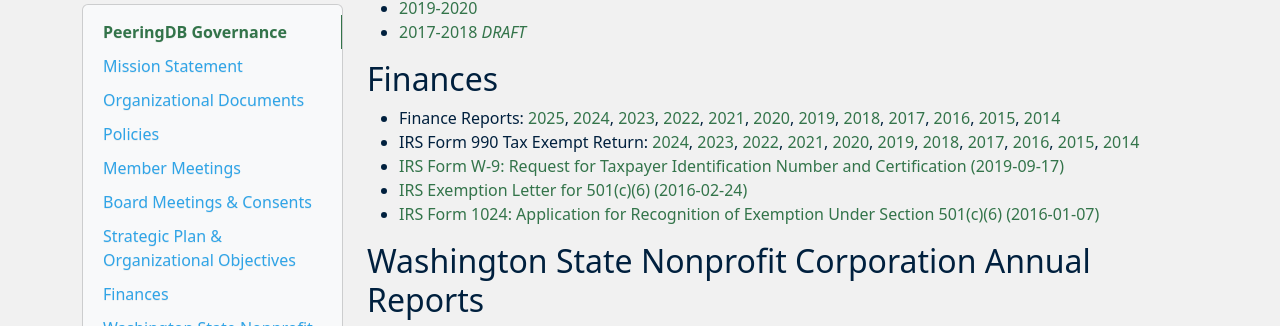
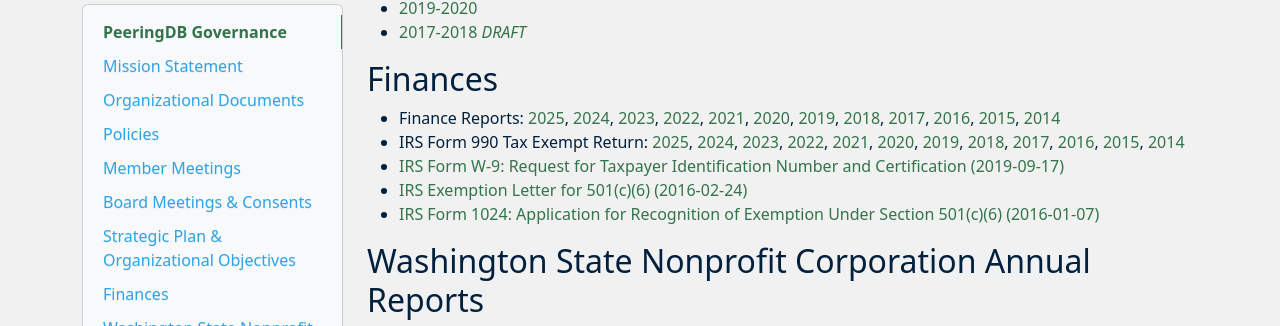
Before and after one commit to peeringdb/docs, an MkDocs documentation site: the page built from docs/gov.md, in a window 1280 px wide and 900 px high, scrolled down 1313 px. Shown: the part 129-455 px from the top of the window. Built offline with MkDocs 1.6.1, drawn with Linux system fonts in a browser that asks for light colours; nearby versions of some CDN libraries.

Commit message:
Add 2025 form 990 (#442)
* add 2025 990

```diff
--- a/docs/gov.md
+++ b/docs/gov.md
@@ -59,7 +59,7 @@
 ## Finances
 
 - Finance Reports: [2025](gov/finances/2025-12-31_PeeringDB_Finances.pdf), [2024](gov/finances/2024-12-31_PeeringDB_Finances.pdf), [2023](gov/finances/2023-12-31_PeeringDB_Finances.pdf), [2022](gov/finances/2022-12-31_PeeringDB_Finances.pdf), [2021](gov/finances/2021-12-31_PeeringDB_Finances.pdf), [2020](gov/finances/2020-12-31_PeeringDB_Finances.pdf), [2019](gov/finances/2019-12-31_PeeringDB_Finances.pdf), [2018](gov/finances/2018-12-31_PeeringDB_Finances.pdf), [2017](gov/finances/2017-12-31_PeeringDB_Finances.pdf), [2016](gov/finances/2016-12-31_PeeringDB_Finances.pdf), [2015](gov/finances/2015-12-31_PeeringDB_Finances.pdf), [2014](gov/finances/2014-12-31_PeeringDB_Finances.pdf)
-- IRS Form 990 Tax Exempt Return: [2024](gov/finances/2025-05-13_2024_Form_990.pdf), [2023](gov/finances/2024-05-12_2023_Form_990.pdf), [2022](gov/finances/2023-05-09_2022_Form_990.pdf), [2021](gov/finances/2022-05-10_2021_Form_990.pdf), [2020](gov/finances/2021-05-12_2020_Form_990-EZ.pdf), [2019](gov/finances/2020-05-13_2019_Form_990-EZ.pdf), [2018](gov/finances/2019-05-09_2018_Form_990-EZ.pdf), [2017](gov/finances/2018-05-11_2017_Form_990-EZ.pdf), [2016](gov/finances/2017-05-10_2016_Form_990-EZ.pdf), [2015](gov/finances/2016-02-18_2015_Form 990-N.pdf), [2014](gov/finances/2016-02-23_2014_Form 990-N.pdf)
+- IRS Form 990 Tax Exempt Return: [2025](gov/finances/2026-05-15_2025_Form_990.pdf), [2024](gov/finances/2025-05-13_2024_Form_990.pdf), [2023](gov/finances/2024-05-12_2023_Form_990.pdf), [2022](gov/finances/2023-05-09_2022_Form_990.pdf), [2021](gov/finances/2022-05-10_2021_Form_990.pdf), [2020](gov/finances/2021-05-12_2020_Form_990-EZ.pdf), [2019](gov/finances/2020-05-13_2019_Form_990-EZ.pdf), [2018](gov/finances/2019-05-09_2018_Form_990-EZ.pdf), [2017](gov/finances/2018-05-11_2017_Form_990-EZ.pdf), [2016](gov/finances/2017-05-10_2016_Form_990-EZ.pdf), [2015](gov/finances/2016-02-18_2015_Form 990-N.pdf), [2014](gov/finances/2016-02-23_2014_Form 990-N.pdf)
 - [IRS Form W-9: Request for Taxpayer Identification Number and Certification (2019-09-17)](gov/finances/2019-09-17_PeeringDB_IRS_Form_W-9.pdf)
 - [IRS Exemption Letter for 501(c)(6) (2016-02-24)](gov/finances/2016-02-24_PeeringDB_IRS_501(c)(6)_Exemption_Letter.pdf)
 - [IRS Form 1024: Application for Recognition of Exemption Under Section 501(c)(6) (2016-01-07)](gov/finances/2016-01-07_PeeringDB_Non_Profit_Filing.pdf)
```
Also changed, not shown: 1 other file.
